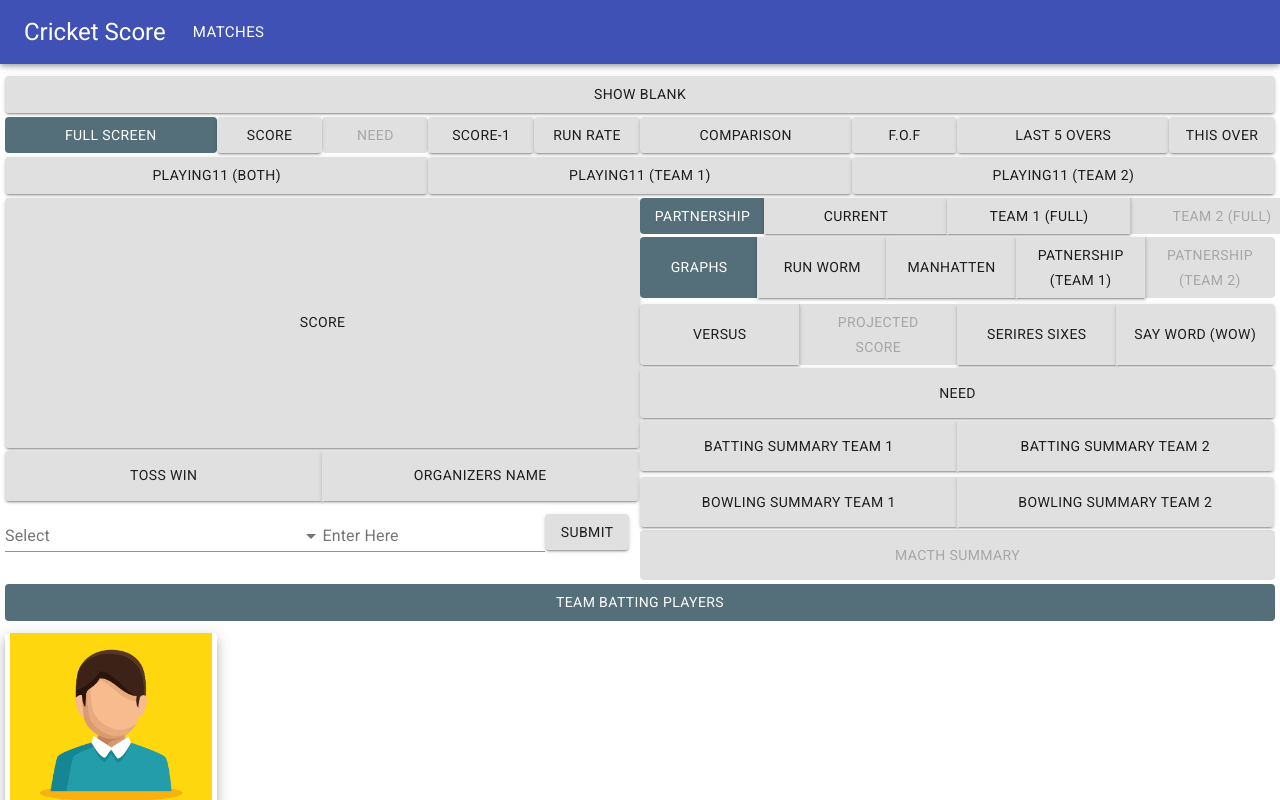
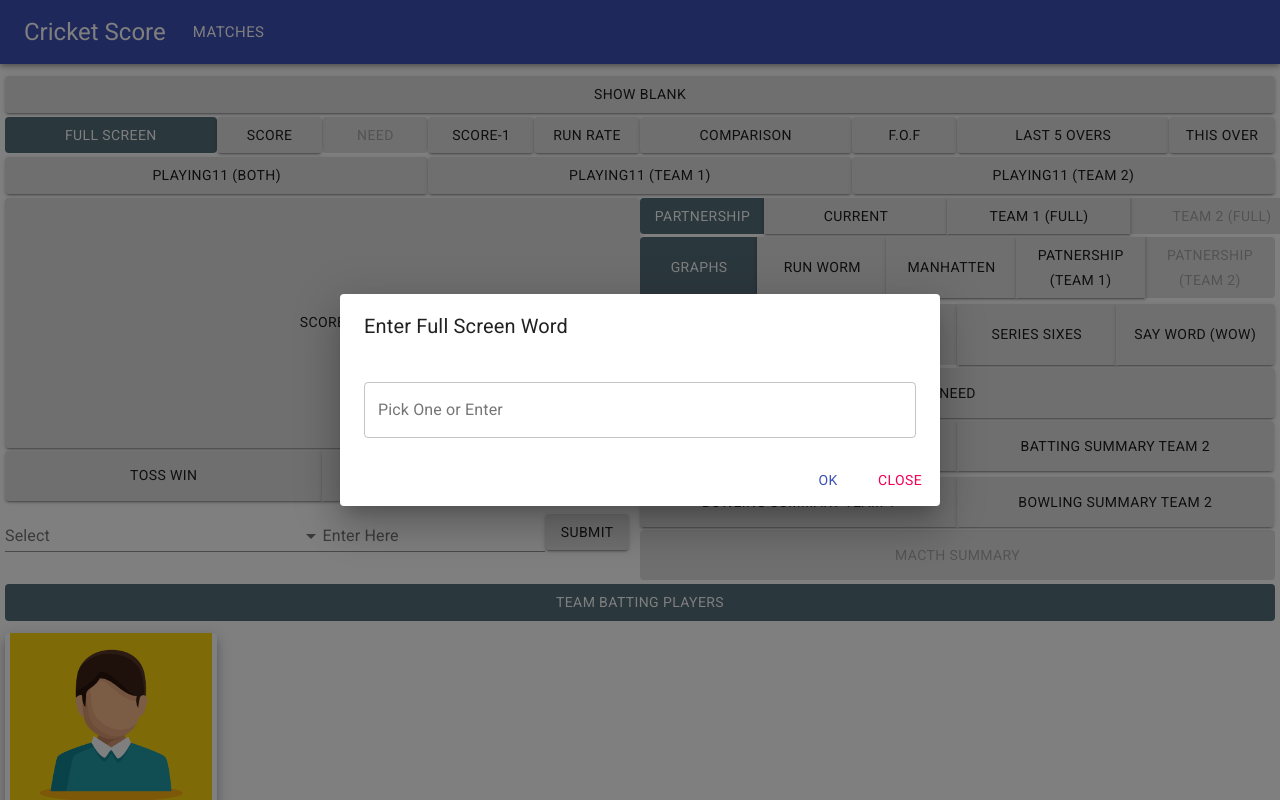
Before and after one commit to muhammadsemeer/cricket-score-demo, a React (Create React App) app in the folder client/: page /youtube-panel in a window 1280 px wide. Both pictures are taken after a click on the button "SAY WORD (WOW)". Shown: the top 800 px of the page. Built offline with nearby package versions, Linux system fonts and the light colour scheme.

Commit message:
porps error fixed on yt cpanel and 'Say A Word' Dialog added

```diff
--- a/client/package.json
+++ b/client/package.json
@@ -5,6 +5,7 @@
   "dependencies": {
     "@material-ui/core": "^4.11.3",
     "@material-ui/icons": "^4.11.2",
+    "@material-ui/lab": "^4.0.0-alpha.57",
     "@testing-library/jest-dom": "^5.11.9",
     "@testing-library/react": "^11.2.5",
     "@testing-library/user-event": "^12.8.3",
--- a/client/src/components/YoutubePanel/BattingCard.js
+++ b/client/src/components/YoutubePanel/BattingCard.js
@@ -15,7 +15,7 @@ export const BattingCard = () => {
   return (
     <>
       <Grid item xs={12} className={classes.gridItems}>
-        <Button variant="conatined" className={classes.infoBtn} disabled>
+        <Button variant="contained" className={classes.infoBtn} disabled>
           Team Batting Players
         </Button>
       </Grid>
--- a/client/src/components/YoutubePanel/BowlingCard.js
+++ b/client/src/components/YoutubePanel/BowlingCard.js
@@ -15,7 +15,7 @@ export const BowlingCard = () => {
   return (
     <>
       <Grid item xs={12} className={classes.gridItems}>
-        <Button variant="conatined" className={classes.infoBtn} disabled>
+        <Button variant="contained" className={classes.infoBtn} disabled>
           Team Bowling Players
         </Button>
       </Grid>
--- a/client/src/components/YoutubePanel/DayWiseMatch.js
+++ b/client/src/components/YoutubePanel/DayWiseMatch.js
@@ -6,7 +6,7 @@ export const DayWiseMatch = () => {
   return (
     <>
       <Grid item xs={12} className={classes.gridItems}>
-        <Button variant="conatined" className={classes.infoBtn} disabled>
+        <Button variant="contained" className={classes.infoBtn} disabled>
           Day Wise Matches List
         </Button>
         <ButtonGroup
--- a/client/src/components/YoutubePanel/MainRight.js
+++ b/client/src/components/YoutubePanel/MainRight.js
@@ -1,8 +1,17 @@
 import { Grid, ButtonGroup, Button } from "@material-ui/core";
+import { useState } from "react";
 import { useStyles } from "./panelStyles";
+import { SayAWord } from "./SayAWord";
 
 export const MainRight = () => {
-    const classes = useStyles()
+  const classes = useStyles();
+  const [openDialog, setOpenDialog] = useState(false);
+  const opentheDialog = () => {
+    setOpenDialog(true)
+  }
+  const closeDialog = () => {
+    setOpenDialog(false)
+  }
   return (
     <>
       <Grid item xs={6} className={classes.gridItems}>
@@ -45,9 +54,9 @@ export const MainRight = () => {
             Projected Score
           </Button>
           <Button className={classes.btnWidth169} variant="contained">
-            serires Sixes
+            Series Sixes
           </Button>
-          <Button className={classes.btnWidth169} variant="contained">
+          <Button className={classes.btnWidth169} onClick={opentheDialog} variant="contained">
             Say Word (WOW)
           </Button>
         </ButtonGroup>
@@ -78,6 +87,7 @@ export const MainRight = () => {
           Macth Summary
         </Button>
       </Grid>
+      {openDialog ? <SayAWord open={openDialog} close={closeDialog} /> : null}
     </>
   );
 };
--- a/client/src/components/YoutubePanel/PointTable.js
+++ b/client/src/components/YoutubePanel/PointTable.js
@@ -6,7 +6,7 @@ export const PointTable = () => {
   return (
     <>
       <Grid item xs={12} className={classes.gridItems}>
-        <Button variant="conatined" className={classes.infoBtn} disabled>
+        <Button variant="contained" className={classes.infoBtn} disabled>
           Point Table
         </Button>
         <ButtonGroup
--- /dev/null
+++ b/client/src/components/YoutubePanel/SayAWord.js
@@ -0,0 +1,63 @@
+import {
+  Dialog,
+  DialogActions,
+  DialogContent,
+  DialogTitle,
+  TextField,
+  Button,
+} from "@material-ui/core";
+import { Autocomplete } from "@material-ui/lab";
+import { useState } from "react";
+
+export const SayAWord = ({ open, close }) => {
+  const [word, setWord] = useState("");
+  const sayWords = [
+    "Awesome Shot",
+    "Extraordinary",
+    "Smashed",
+    "Killed",
+    "Banged",
+    "Classic",
+    "Smacked",
+    "Killer",
+    "Fabulous",
+    "Electrifying",
+    "Power shot",
+    "Yorker",
+    "Glorious",
+    "Blaster",
+    "Sixer king",
+  ];
+  const handleChange = (event, value) => {
+    setWord(event.target.value || value);
+  };
+  return (
+    <>
+      <Dialog open={open} onClose={close} fullWidth>
+        <DialogTitle>Enter Full Screen Word</DialogTitle>
+        <DialogContent>
+          <Autocomplete
+            freeSolo
+            options={sayWords.map((word) => word)}
+            onChange={handleChange}
+            renderInput={(params) => (
+              <TextField
+                {...params}
+                label="Pick One or Enter"
+                margin="normal"
+                variant="outlined"
+                onChange={handleChange}
+              />
+            )}
+          />
+        </DialogContent>
+        <DialogActions>
+          <Button color="primary">Ok</Button>
+          <Button onClick={close} color="secondary">
+            Close
+          </Button>
+        </DialogActions>
+      </Dialog>
+    </>
+  );
+};
--- a/client/src/components/YoutubePanel/Stat.js
+++ b/client/src/components/YoutubePanel/Stat.js
@@ -6,7 +6,7 @@ export const Stat = () => {
   return (
     <>
       <Grid item xs={12} className={classes.gridItems}>
-        <Button variant="conatined" className={classes.infoBtn} disabled>
+        <Button variant="contained" className={classes.infoBtn} disabled>
           Statistics
         </Button>
         <ButtonGroup
--- a/client/src/components/YoutubePanel/Stringers.js
+++ b/client/src/components/YoutubePanel/Stringers.js
@@ -6,7 +6,7 @@ export const Stringers = () => {
   return (
     <>
       <Grid item xs={12} className={classes.gridItems}>
-        <Button variant="conatined" className={classes.infoBtn} disabled>
+        <Button variant="contained" className={classes.infoBtn} disabled>
           Stingers
         </Button>
         <ButtonGroup
```
Also changed, not shown: 1 other file (tests, documents, lock files or other folders).
